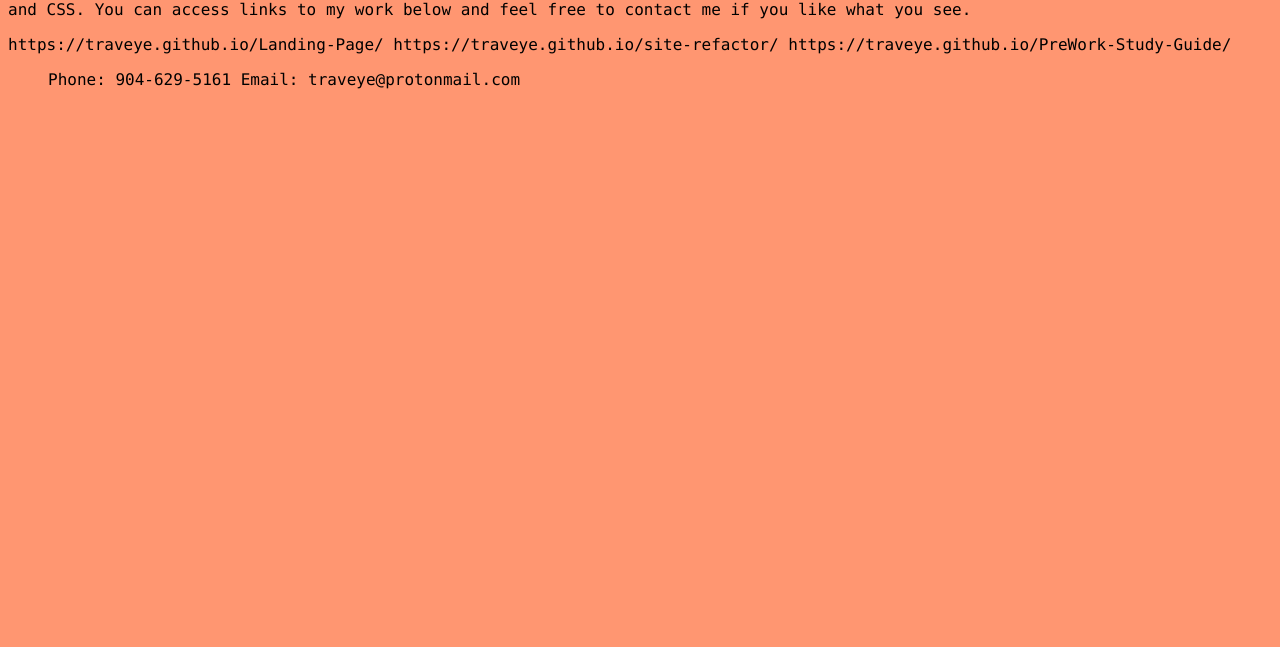
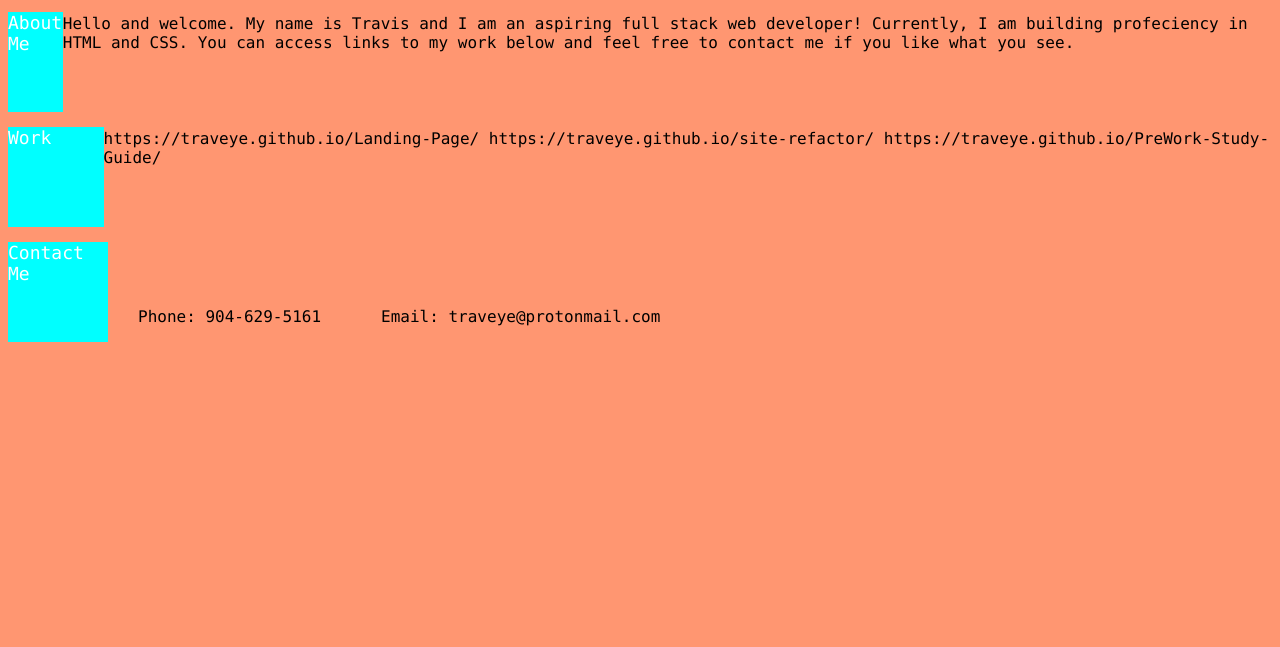
Before and after one commit to Traveye/My-Portfolio, a plain HTML site: page index.html in a window 1280 px wide. Shown: the part 153-800 px from the top of the page. Drawn offline with Linux system fonts and the light colour scheme.

Commit message:
added flexbox structure aand main classes

```diff
--- a/assets/styles.css
+++ b/assets/styles.css
@@ -3,6 +3,13 @@
     font-family: Monaco;
     scroll-behavior: smooth;
 }
+
+.box {
+    display: flex;
+    flex-direction: column;
+    gap: 15px;
+}
+
 
 header {
     color: #fff;
@@ -18,8 +25,8 @@ li {
 a {
     color: #fff;
     text-decoration: none;
-    font-size: 25px;
-    padding: 25px;
+    font-size: 10px;
+    padding: 10px;
 
 }
 
@@ -28,3 +35,34 @@ a:hover {
     color: #D65DB1;
     border-radius: 15px;
 }
+.chapter1 {
+    display: flex;
+    flex-direction: row;
+    align-items: baseline;
+
+}
+
+.chapter2 {
+    display: flex;
+    flex-direction: row;
+    align-items: baseline;
+
+}
+
+.chapter3 {
+    display: flex;
+    flex-direction: row;
+    align-items: flex-end;
+
+}
+
+.chapter3 div {
+    padding-left: 30px;
+    padding-right: 30px;
+}
+
+.titles {
+    height: 100px;
+    width: 100px;
+    background-color: aqua;
+}
--- a/index.html
+++ b/index.html
@@ -11,8 +11,6 @@
     <div class="box">
     <header class="box1">
         <h1>Travis DuPree</h1>
-    </header>
-
         <nav class="box2">
             <ul>
                 <li><a href="#about">About Me</a></li>
@@ -22,25 +20,35 @@
             </ul>
 
         </nav>
+    </header>
 
 
-    <section id="about">
+    <section id="about" class="chapter1">
+        <header class="titles">About Me</header>
             <p>Hello and welcome. My name is Travis and I am an aspiring full stack web developer! Currently, I am building profeciency in HTML and CSS. You can access links to my work below and feel free to contact me if you like what you see.</p>
 
     </section>
 
-    <section id="work">
+    <section id="work" class="chapter2">
+        <header class="titles">Work</header>
         https://traveye.github.io/Landing-Page/
         https://traveye.github.io/site-refactor/
         https://traveye.github.io/PreWork-Study-Guide/
 
     </section>
 
-    <section id="contact">
-        <ul>
-            <li>Phone: 904-629-5161</li>
-            <li>Email: traveye@protonmail.com</li>
-        </ul>
+    <section id="contact" class="chapter3">
+        <header class="titles">Contact Me</header>
+        <div>
+            <p>Phone: 904-629-5161</p>
+        </div>
+        <div>
+            <p>Email: traveye@protonmail.com</p>
+        </div>
+
+
+
+
 
     </section>
 
```
Lines whose indentation alone changed are shown as unchanged.
